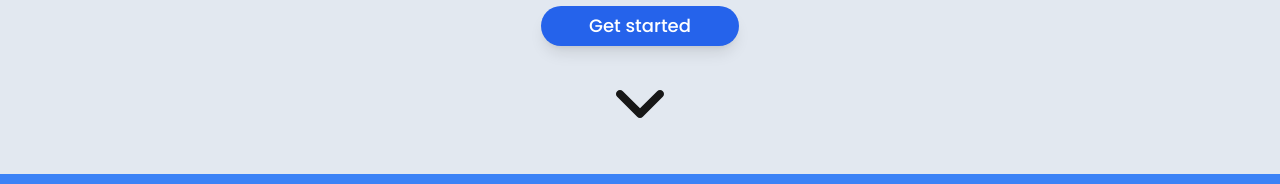
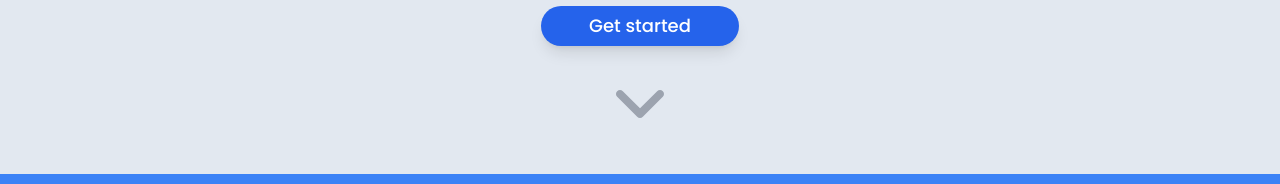
Before and after one commit to Evans-Boateng/StudyBuddy, a Next.js app: page / in a window 1280 px wide. Shown: the part 492-676 px from the top of the page. Built offline with nearby package versions, Linux system fonts and the light colour scheme.

Commit message:
Added smoothing to some fonts in the header and home page

```diff
--- a/app/page.tsx
+++ b/app/page.tsx
@@ -21,13 +21,13 @@ export default function Home() {
           `${poppins.className}
           bg-blue-600
           hover:bg-blue-500 transition duration-300 ease-in-out text-white font-medium text-md sm:text-lg py-[6px] px-9 sm:px-12 rounded-[20px]
-           shadow-lg`
+           shadow-lg antialiased`
         }>
           Get started
         </button>
       </div>
       <div className="mt-8 flex items-center justify-center">
-        <svg xmlns="http://www.w3.org/2000/svg" xmlnsXlink="http://www.w3.org/1999/xlink" aria-hidden="true" role="img" className="animate-bounce" width="4em" height="4em" viewBox="0 0 448 512" data-v-e8d572f6="">
+        <svg xmlns="http://www.w3.org/2000/svg" xmlnsXlink="http://www.w3.org/1999/xlink" aria-hidden="true" role="img" className="animate-bounce text-gray-400" width="4em" height="4em" viewBox="0 0 448 512" data-v-e8d572f6="">
           <path fill="currentColor" d="M201.4 374.6c12.5 12.5 32.8 12.5 45.3 0l160-160c12.5-12.5 12.5-32.8 0-45.3s-32.8-12.5-45.3 0L224 306.7L86.6 169.4c-12.5-12.5-32.8-12.5-45.3 0s-12.5 32.8 0 45.3l160 160z"></path>
         </svg>
       </div>
--- a/components/Header.tsx
+++ b/components/Header.tsx
@@ -8,7 +8,7 @@ export default function Header() {
         <p className="text-blue text-2xl">StudyBuddy</p>
       </div>
       <div>
-        <button className={`${plusJakartaSans.className} border border-blue-600 rounded-md py-1 px-4 sm:px-6 hover:text-white hover:bg-blue-600 transition duration-300 ease-in-out`}>Login</button>
+        <button className={`${plusJakartaSans.className} border border-blue-600 rounded-md py-1 px-4 sm:px-6 hover:text-white hover:bg-blue-600 transition duration-300 ease-in-out antialiased`}>Login</button>
       </div>
 
     </div>
```
